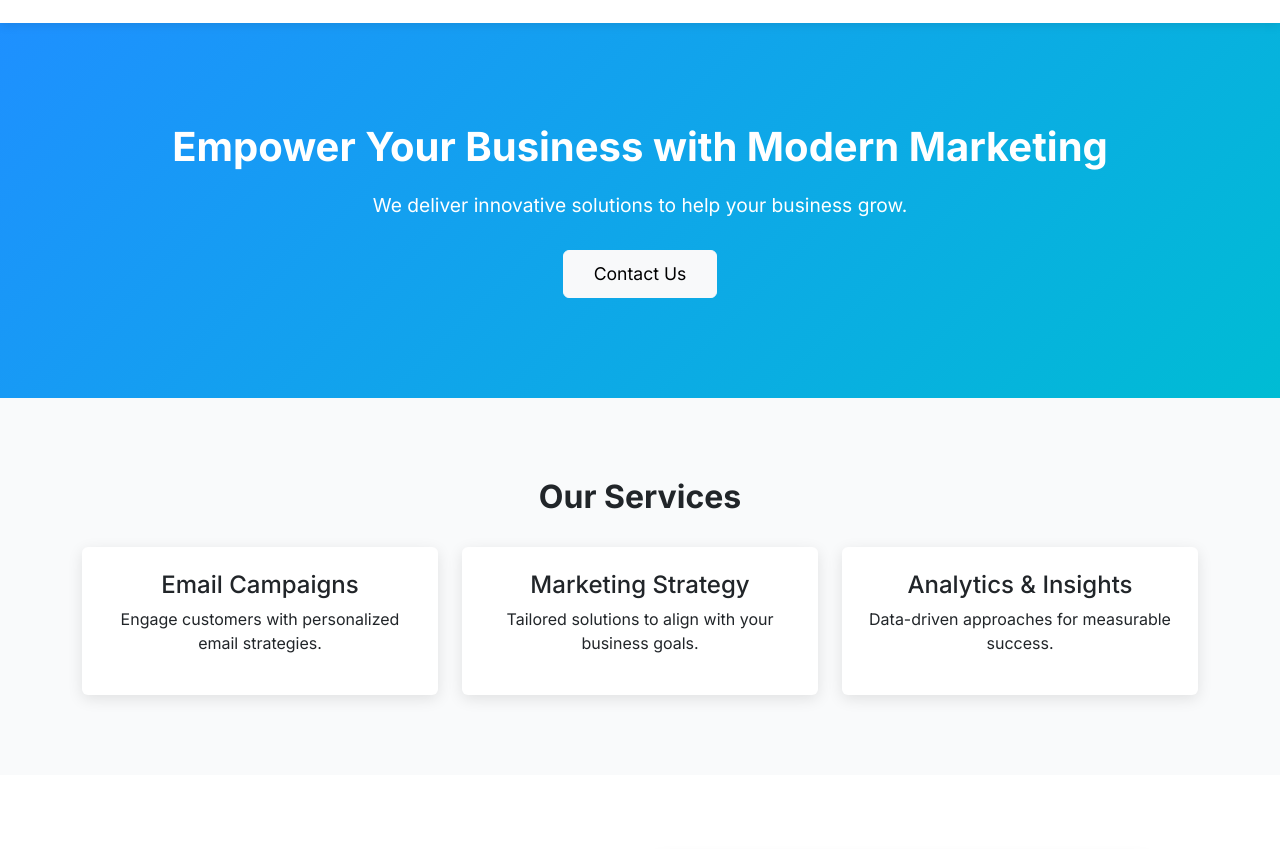
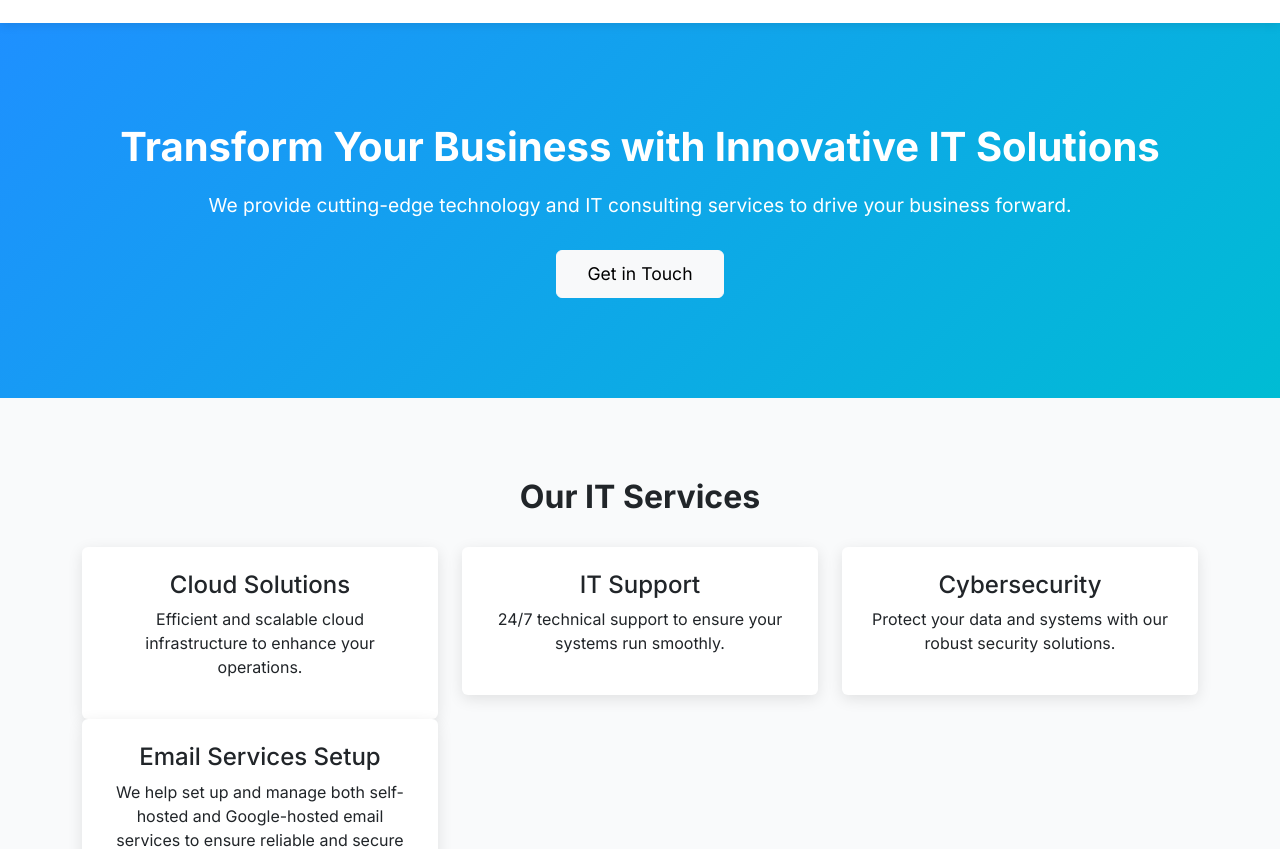
Before and after one commit to mts222/mts222.github.io, a plain HTML site: page index.html in a window 1280 px wide. Shown: the part 107-956 px from the top of the page. Drawn offline with nearby package versions, Linux system fonts and the light colour scheme.

Commit message:
Update index.html

```diff
--- a/index.html
+++ b/index.html
@@ -4,7 +4,7 @@
 <head>
   <meta charset="UTF-8">
   <meta name="viewport" content="width=device-width, initial-scale=1.0">
-  <title>Garmaj LTD - Marketing Consulting & Email Marketing</title>
+  <title>Garmaj LTD - IT Solutions & Consulting</title>
   <!-- Bootstrap CSS -->
   <link href="https://cdn.jsdelivr.net/npm/bootstrap@5.3.0/dist/css/bootstrap.min.css" rel="stylesheet">
   <link href="https://fonts.googleapis.com/css2?family=Inter:wght@400;500;600;700&display=swap" rel="stylesheet">
@@ -164,33 +164,39 @@
   <!-- Hero Section -->
   <section class="hero">
     <div class="container">
-      <h1>Empower Your Business with Modern Marketing</h1>
-      <p>We deliver innovative solutions to help your business grow.</p>
-      <a href="#contact" class="btn btn-light">Contact Us</a>
+      <h1>Transform Your Business with Innovative IT Solutions</h1>
+      <p>We provide cutting-edge technology and IT consulting services to drive your business forward.</p>
+      <a href="#contact" class="btn btn-light">Get in Touch</a>
     </div>
   </section>
 
   <!-- Services Section -->
   <section id="services" class="services text-center">
     <div class="container">
-      <h2>Our Services</h2>
+      <h2>Our IT Services</h2>
       <div class="row">
         <div class="col-md-4">
           <div class="card p-4">
-            <h4>Email Campaigns</h4>
-            <p>Engage customers with personalized email strategies.</p>
+            <h4>Cloud Solutions</h4>
+            <p>Efficient and scalable cloud infrastructure to enhance your operations.</p>
           </div>
         </div>
         <div class="col-md-4">
           <div class="card p-4">
-            <h4>Marketing Strategy</h4>
-            <p>Tailored solutions to align with your business goals.</p>
+            <h4>IT Support</h4>
+            <p>24/7 technical support to ensure your systems run smoothly.</p>
           </div>
         </div>
         <div class="col-md-4">
           <div class="card p-4">
-            <h4>Analytics & Insights</h4>
-            <p>Data-driven approaches for measurable success.</p>
+            <h4>Cybersecurity</h4>
+            <p>Protect your data and systems with our robust security solutions.</p>
+          </div>
+        </div>
+        <div class="col-md-4">
+          <div class="card p-4">
+            <h4>Email Services Setup</h4>
+            <p>We help set up and manage both self-hosted and Google-hosted email services to ensure reliable and secure communication for your business.</p>
           </div>
         </div>
       </div>
@@ -203,7 +209,7 @@
       <div class="row align-items-center">
         <div class="col-md-6">
           <h2>About Garmaj LTD</h2>
-          <p>We’re a team of dedicated professionals passionate about marketing and helping businesses thrive.</p>
+          <p>We are a team of IT professionals dedicated to providing top-notch IT solutions to businesses. From cloud services to cybersecurity, we offer a wide range of services to help your business thrive in the digital age.</p>
         </div>
         <div class="col-md-6">
           <img src="https://via.placeholder.com/500x300" class="img-fluid" alt="About Us">
```
